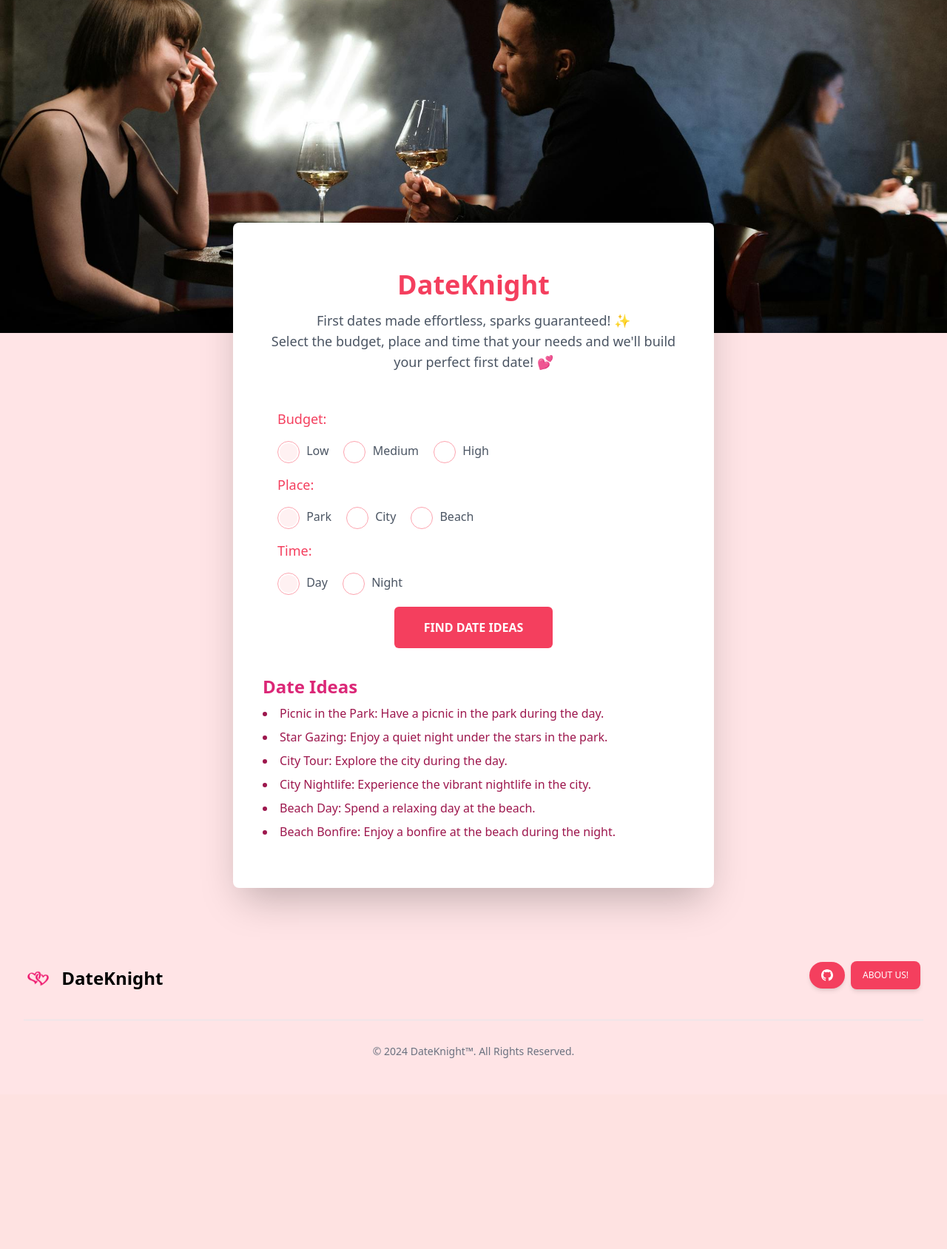
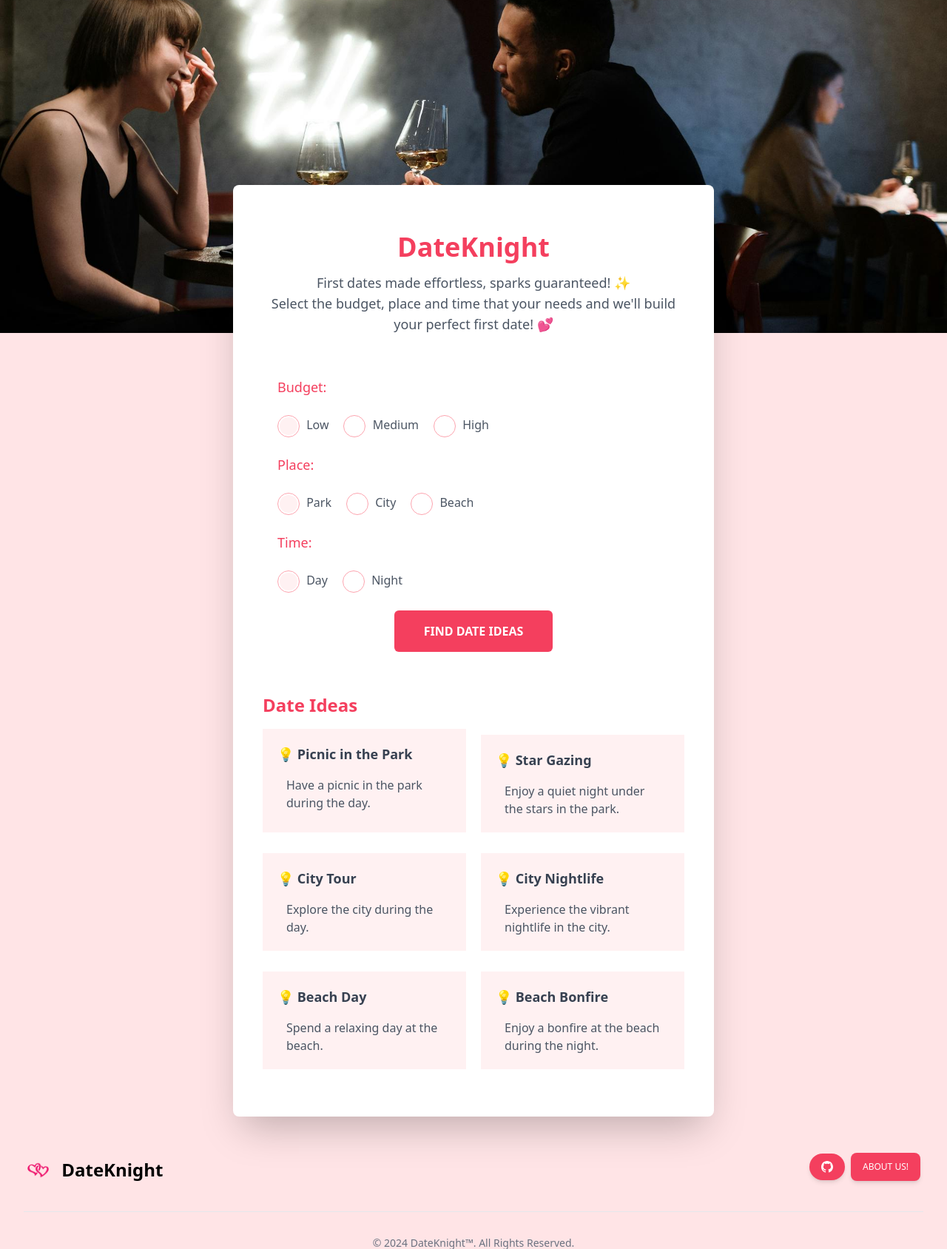
Before and after one commit to Redsskull/date-knight, a Django app: template templates/index.html in a window 1280 px wide. Shown: the top 1688 px of the page at 74% size. Before the commit the page ends 1479 px from the top, so only its background shows below. Run offline with Django 4.2, Linux system fonts and the light colour scheme; the template is opened without the code that fills it: values named after a table or form of the project are taken from there, others are empty; data comes from the database, SQL or seed files in the repository; style sheets or scripts are compiled from the project's sources; some libraries are stand-ins or nearby versions.

Commit message:
refactor(index): add cards to display date ideas

```diff
--- a/templates/index.html
+++ b/templates/index.html
@@ -32,7 +32,7 @@
         {% endif %}
         {% block content %}
             <!-- Form container -->
-            <section class="flex justify-center items-center h-screen md:max-w-[650px] m-auto">
+            <section class="flex justify-center items-center md:max-w-[650px] m-auto">
                 <div class="bg-white py-7 px-5 rounded-lg shadow-2xl md:py-16 md:px-10 translate-y-[-200px] mb-[-200px]">
 
                     <!-- Title & description -->
@@ -47,20 +47,39 @@
                     </p>
 
                     <!-- Form -->
-                    <form method="post" class="space-y-4 p-5" id="date-form">
+                    <form method="post" class="space-y-6 p-5" id="date-form">
                         {% csrf_token %}
                         {{ form.as_p }}
-                        <button type="submit" class="uppercase text-white py-4 px-10 rounded-md m-auto block font-bold bg-rose-500 hover:bg-rose-400 hover:transition ease-in-out delay-100">Find Date Ideas</button>
+                        <button type="submit" class="uppercase text-white py-4 px-10 rounded-md m-auto block font-bold bg-rose-500 hover:bg-rose-400 hover:transition ease-in-out delay-100">
+                            Find Date Ideas
+                        </button>
                     </form>
 
                     {% if date_ideas %}
-                        <h2 class="text-2xl font-bold mb-2 mt-4 text-pink-600">Date Ideas</h2>
+                    <!-- Results -->
+                    <div class="mt-9">
+                        <h2 class="text-2xl font-bold mb-4 text-rose-500">Date Ideas</h2>
+                        <div class="list-disc list-inside space-y-2 grid grid-cols-2 gap-5">
+                            {% for idea in date_ideas %}
+                                <div class="bg-rose-50 p-5">
+                                    <h2 class="font-bold text-gray-700 text-lg mb-4">&#128161; {{ idea.name }}</h2>
+                                    <p class="text-gray-600 px-3">{{ idea.description }}</p>
+                                </div>
+                            {% endfor %}
+                        </div>
+                    </div>
+                    {% endif %}
+
+                    <!--
+                    {% if date_ideas %}
+                        <h2 class="text-2xl font-bold mb-2 mt-4 text-rose-500">Date Ideas</h2>
                         <ul class="list-disc list-inside space-y-2">
                             {% for idea in date_ideas %}
-                                <li class="text-pink-800">{{ idea.name }}: {{ idea.description }}</li>
+                                <li class="text-gray-500">{{ idea.name }}: {{ idea.description }}</li>
                             {% endfor %}
                         </ul>
                     {% endif %}
+                    -->
 
                 </div>
             </section> <!-- end form-section -->
@@ -137,7 +156,7 @@
 
     #id_budget, #id_place, #id_time {
         display: flex;
-        margin-bottom: 10px;
+        /* margin-bottom: 20px; */
         align-items: flex-start;
         column-gap: 20px;
     }
--- a/theme/static/css/dist/styles.css
+++ b/theme/static/css/dist/styles.css
@@ -840,6 +854,22 @@ select {
   margin-bottom: -200px;
 }
 
+.mb-10 {
+  margin-bottom: 2.5rem;
+}
+
+.mt-0 {
+  margin-top: 0px;
+}
+
+.mt-9 {
+  margin-top: 2.25rem;
+}
+
+.mt-12 {
+  margin-top: 3rem;
+}
+
 .block {
   display: block;
 }
@@ -850,6 +880,10 @@ select {
 
 .flex {
   display: flex;
+}
+
+.grid {
+  display: grid;
 }
 
 .h-screen {
@@ -902,6 +940,10 @@ select {
   list-style-type: disc;
 }
 
+.grid-cols-2 {
+  grid-template-columns: repeat(2, minmax(0, 1fr));
+}
+
 .flex-wrap {
   flex-wrap: wrap;
 }
@@ -912,6 +954,10 @@ select {
 
 .justify-center {
   justify-content: center;
+}
+
+.gap-5 {
+  gap: 1.25rem;
 }
 
 .space-y-2 > :not([hidden]) ~ :not([hidden]) {
@@ -930,6 +976,12 @@ select {
   --tw-space-x-reverse: 0;
   margin-right: calc(0.75rem * var(--tw-space-x-reverse));
   margin-left: calc(0.75rem * calc(1 - var(--tw-space-x-reverse)));
+}
+
+.space-y-6 > :not([hidden]) ~ :not([hidden]) {
+  --tw-space-y-reverse: 0;
+  margin-top: calc(1.5rem * calc(1 - var(--tw-space-y-reverse)));
+  margin-bottom: calc(1.5rem * var(--tw-space-y-reverse));
 }
 
 .self-center {
@@ -1004,6 +1056,11 @@ select {
 .bg-rose-600 {
   --tw-bg-opacity: 1;
   background-color: rgb(225 29 72 / var(--tw-bg-opacity));
+}
+
+.bg-rose-50 {
+  --tw-bg-opacity: 1;
+  background-color: rgb(255 241 242 / var(--tw-bg-opacity));
 }
 
 .bg-\[url\(\'\.\.\/static\/date\/images\/couple-on-date\.jpeg\'\)\] {
@@ -1083,6 +1140,11 @@ select {
 .py-2\.5 {
   padding-top: 0.625rem;
   padding-bottom: 0.625rem;
+}
+
+.px-3 {
+  padding-left: 0.75rem;
+  padding-right: 0.75rem;
 }
 
 .text-center {
@@ -1172,6 +1234,16 @@ select {
 .text-gray-500 {
   --tw-text-opacity: 1;
   color: rgb(107 114 128 / var(--tw-text-opacity));
+}
+
+.text-gray-400 {
+  --tw-text-opacity: 1;
+  color: rgb(156 163 175 / var(--tw-text-opacity));
+}
+
+.text-gray-700 {
+  --tw-text-opacity: 1;
+  color: rgb(55 65 81 / var(--tw-text-opacity));
 }
 
 .shadow-2xl {
```
Also changed, not shown: other parts of theme/static/css/dist/styles.css (+18 -0 lines).
